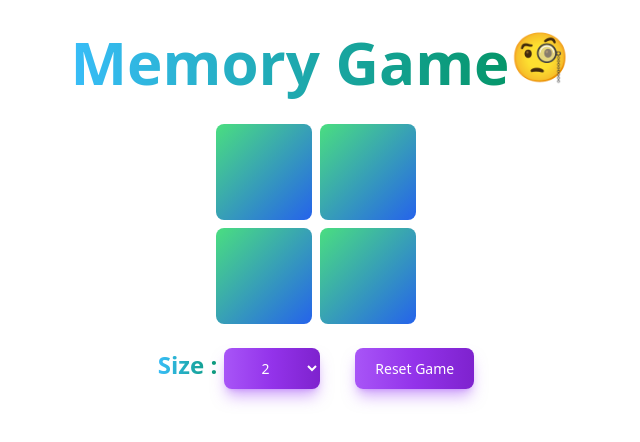
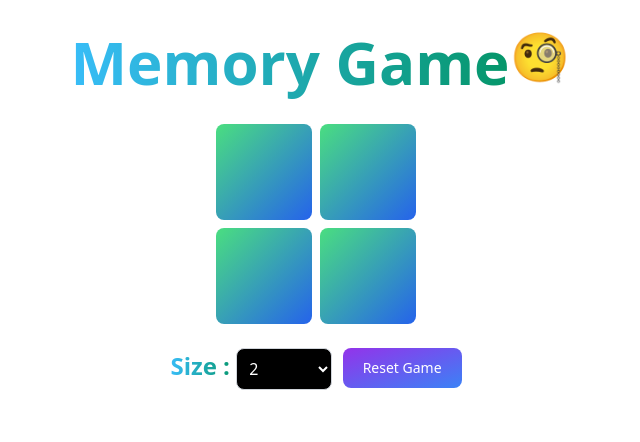
Before and after one commit to VengadeshRaj/card-matching-memory-game, a React (Create React App) app: page / in a window 1280 px wide. Shown: the top 442 px of the page, without its empty margins (320-960 px from the left). Built offline with nearby package versions, Linux system fonts and the light colour scheme.

Commit message:
game final styles complete

```diff
--- a/src/MemoryGame.tsx
+++ b/src/MemoryGame.tsx
@@ -7,7 +7,8 @@ const MemoryGame = () => {
   const SIZE = [2, 4, 6, 8, 10];
   const [selectedSize, setSelectedSize] = useState("2");
   const [cardValues, setCardValues] = useState<any>([]);
-  const [previousCard, setPreviousCard] = useState<any>();
+  const [toltalFlips, setTotalFlips] = useState(0);
+  const isGameComplete = cardValues.every((card: any) => card.isFrozen);
 
   useEffect(() => {
     buildHiddenNumbers();
@@ -24,7 +25,6 @@ const MemoryGame = () => {
       ...numbers.map((n) => ({ ...n })),
     ]);
     setCardValues(result);
-    setPreviousCard({});
   };
 
   const cardClick = (
@@ -44,6 +44,7 @@ const MemoryGame = () => {
 
       // Same pair found flow
       if (isPairCards && action == "open") {
+        setTotalFlips((prev) => prev + 1);
         for (let i = 0; i < cardValues.length; i++) {
           const card = cardValues[i];
           // Freezing the opened cards
@@ -57,6 +58,7 @@ const MemoryGame = () => {
           const card = cardValues[i];
           if (i == cardIndex) {
             if (action == "open") {
+              setTotalFlips((prev) => prev + 1);
               card.isRevealed = true;
             } else {
               card.isRevealed = false;
@@ -70,6 +72,7 @@ const MemoryGame = () => {
         const card = cardValues[i];
         if (i == cardIndex) {
           if (action == "open") {
+            setTotalFlips((prev) => prev + 1);
             card.isRevealed = true;
           } else card.isRevealed = false;
         } else card.isRevealed = false;
@@ -132,7 +135,32 @@ const MemoryGame = () => {
         <span className="lg:text-5xl">🧐</span>
       </div>
       <CardContainer>{buildCard()}</CardContainer>
-      <div className="flex justify-evenly" style={{ width: "380px" }}>
+      {isGameComplete ? (
+        <div className="flex flex-col items-center">
+          <div className="flex">
+            <h1 className="animate-bounce animate-bounce bg-gradient-to-r from-cyan-500 to-blue-500 bg-clip-text text-transparent rounded-lg py-2.5 text-center text-2xl font-black">
+              Congratulations!
+            </h1>
+            <span className="lg:text-3xl animate-bounce">🎊</span>
+          </div>
+          <div className="flex">
+            <h1 className="animate-bounce animate-bounce bg-gradient-to-r from-cyan-500 to-blue-500 bg-clip-text text-transparent rounded-lg py-2.5 text-cente text-2xl font-black">
+              You Won!
+            </h1>
+            <span className="lg:text-3xl animate-bounce">🎉</span>
+          </div>
+          <h1 className="text-white  py-3 text-2xl font-bold">
+            No of card flips : {toltalFlips}
+          </h1>
+          <button
+            className="text-white bg-gradient-to-br from-purple-600 to-blue-500 hover:bg-gradient-to-bl focus:outline-none font-medium rounded-lg text-sm px-5 py-2.5 text-center me-2 mb-2"
+            onClick={() => buildHiddenNumbers()}
+          >
+            Play Again!
+          </button>
+        </div>
+      ) : (
+        <div className="flex justify-evenly" style={{ width: "320px" }}>
           <div>
             <label className="text-transparent bg-clip-text bg-gradient-to-r to-emerald-600 from-sky-400 font-bold text-2xl">
               Size :{" "}
@@ -140,18 +168,19 @@ const MemoryGame = () => {
             <select
               defaultValue={selectedSize}
               onChange={(e) => setSelectedSize(e.target.value)}
-            className="text-white bg-gradient-to-r from-purple-500 via-purple-600 to-purple-700 hover:bg-gradient-to-br focus:outline-none focus:ring-purple-300 dark:focus:ring-purple-800 shadow-lg shadow-purple-500/50 dark:shadow-lg dark:shadow-purple-800/80 font-medium rounded-lg text-sm px-5 py-2.5 text-center me-2 mb-2 w-24"
+              className="p-2 rounded-lg border border-gray-300 bg-black text-white focus:ring-2 focus:ring-blue-400 w-24"
             >
               {buildSizeOptions()}
             </select>
           </div>
           <button
-          className="text-white bg-gradient-to-r from-purple-500 via-purple-600 to-purple-700 hover:bg-gradient-to-br focus:outline-none focus:ring-purple-300 dark:focus:ring-purple-800 shadow-lg shadow-purple-500/50 dark:shadow-lg dark:shadow-purple-800/80 font-medium rounded-lg text-sm px-5 py-2.5 text-center me-2 mb-2"
+            className="text-white bg-gradient-to-br from-purple-600 to-blue-500 hover:bg-gradient-to-bl focus:outline-none font-medium rounded-lg text-sm px-5 py-2.5 text-center me-2 mb-2"
             onClick={() => buildHiddenNumbers()}
           >
             Reset Game
           </button>
         </div>
+      )}
     </div>
   );
 };
```
Lines whose indentation alone changed are shown as unchanged.
